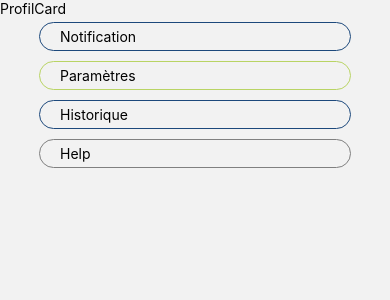
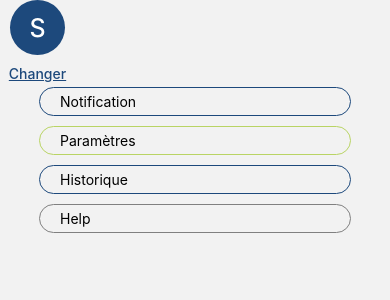
Before and after one commit to Serquand/E-Good-Pooling, a React Native app in the folder client/: screen / in a window 390 px wide. Shown: the top 300 px of the page. Built offline with nearby package versions, Linux system fonts and the light colour scheme.

Commit message:
ProfilCard updated

```diff
--- a/client/components/DashboardMember/ProfilCard.tsx
+++ b/client/components/DashboardMember/ProfilCard.tsx
@@ -1,12 +1,100 @@
 import React, { useState, useEffect } from "react";
-import { View, Pressable, TextInput, Text, StyleSheet } from "react-native";
+import { View, Pressable, TextInput, Text, StyleSheet, Image } from "react-native";
 
-const ProfilCard = () => {
+type userInformation = {
+    username: string;
+    haveAPP: boolean;
+    email: string;
+    numberTrip: number;
+    lastName: string;
+    firstName: string;
+}
+
+const fakeInformation: userInformation = {
+    username: "Serquand",
+    haveAPP: false,
+    email: "esteban.vincent@efrei.net",
+    numberTrip: 512,
+    lastName: "VINCENT",
+    firstName: "Esteban"
+}
+
+const ProfilCard = (props: { username: string }) => {
+    const [user, setUser] = useState({} as userInformation);
+
+    useEffect(() => setUser(fakeInformation), [])
+
     return (
-        <View>
-            <Text>ProfilCard</Text>
+        <View style={ styles.container }>
+            <View style={ styles.changePPContainer }>
+                {(user.haveAPP) ?
+                    <Image
+                        style={ styles.logoUser }
+                        source={ require("../../assets/Logo.png") }
+                    /> :
+                    <View style={[styles.logoUser, styles.logoUserInitial]}>
+                        <Text style={ styles.logoUserText }>
+                            { user.username?.charAt(0).toUpperCase() }
+                        </Text>
+                    </View>
+                }
+                <Pressable>
+                    <Text style={ styles.changePPText }>Changer</Text>
+                </Pressable>
+            </View>
+
+            <View style={ styles.changeInfoContainer }>
+
+            </View>
         </View>
     )
 }
 
+const styles = StyleSheet.create({
+    logoUser: {
+        marginLeft: 10,
+        marginRight: 10,
+        width: 55,
+        height: 55,
+        borderRadius: 28,
+        display: "flex",
+        justifyContent: "center",
+        alignItems: "center",
+    },
+
+    logoUserInitial: {
+        backgroundColor: "#1d497c",
+    },
+
+    logoUserText: {
+        backgroundColor: "#1d497c",
+        color: "white",
+        fontSize: 25,
+        fontWeight: "500"
+    },
+
+    changePPContainer: {
+        display: "flex",
+        flexDirection: "column",
+        alignItems: "center"
+    },
+
+    changePPText: {
+        color: "#1d497c",
+        fontWeight: "500",
+        textDecorationLine: "underline",
+        marginTop: 10
+    },
+
+    container: {
+        display: "flex",
+        flexDirection: "row",
+        alignItems: "center"
+    },
+
+    changeInfoContainer: {
+
+    }
+})
+
 export default ProfilCard;
--- a/client/views/DashboardMember.tsx
+++ b/client/views/DashboardMember.tsx
@@ -8,7 +8,7 @@ const DashboardMember = (props: { navigation: any }) => {
 
     return (
         <View>
-            <ProfilCard />
+            <ProfilCard username="Serquand" />
             <View>
                 <ProfilNav
                     writtenText="Notification"
```
